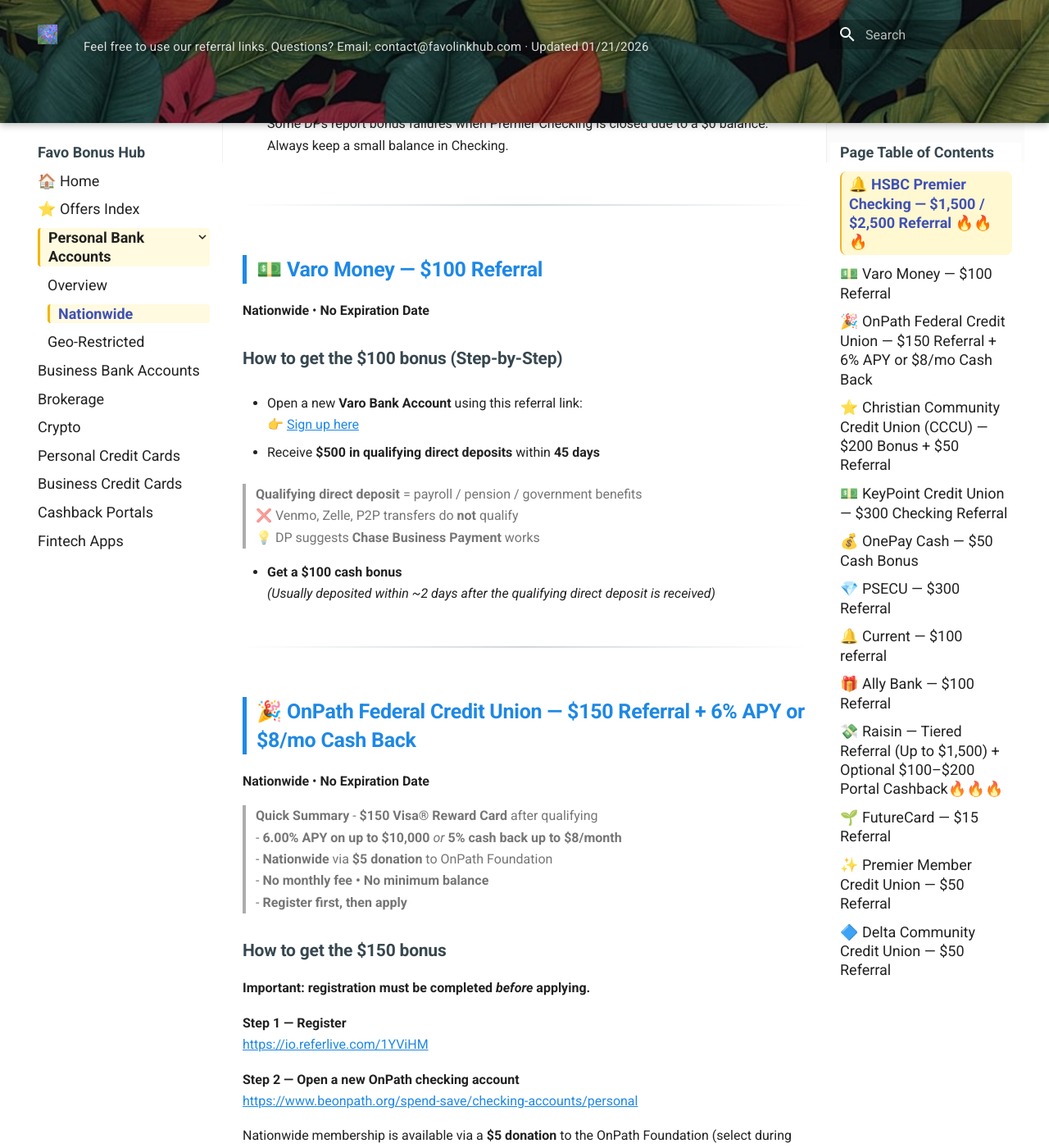
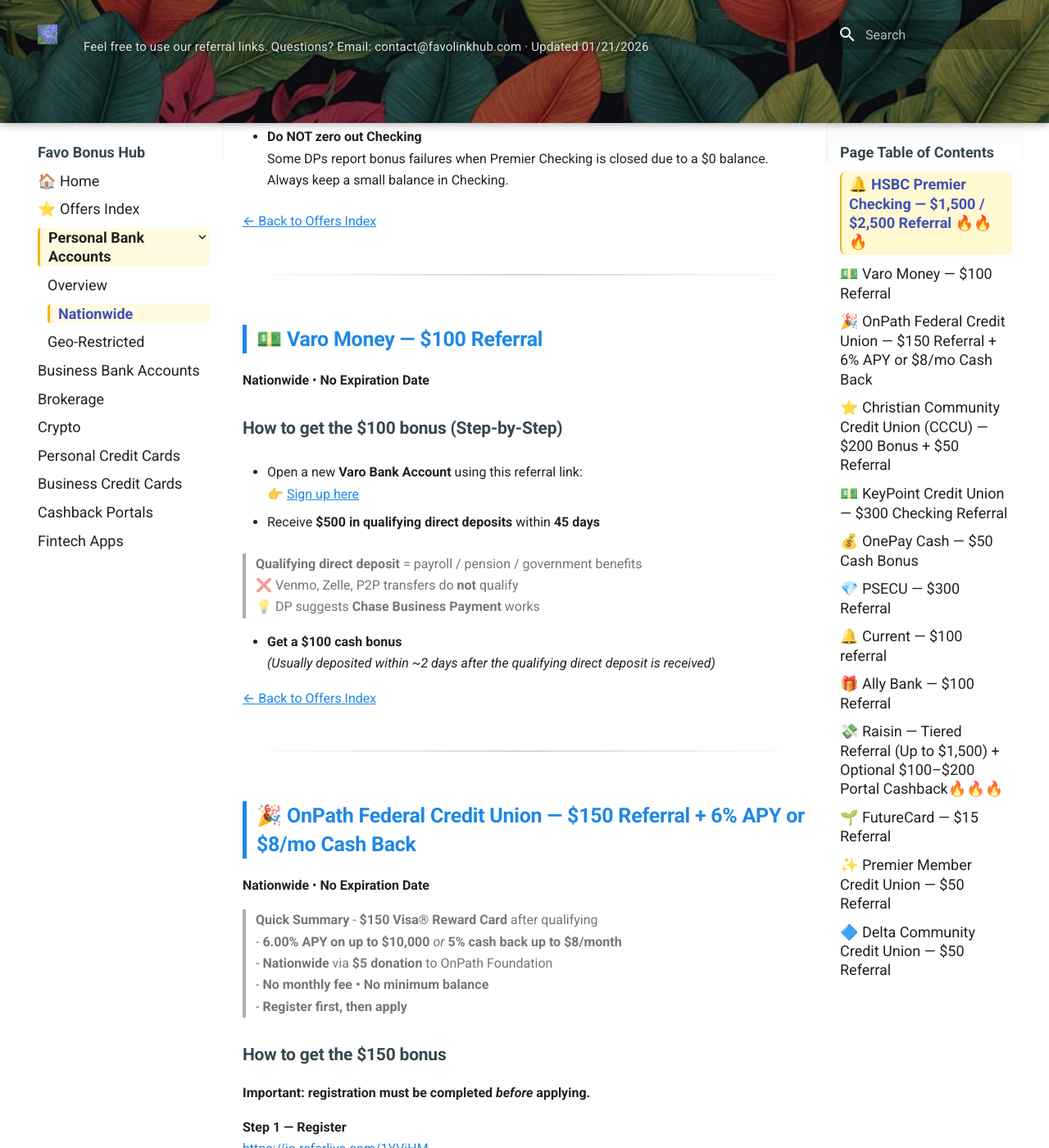
Before and after one commit to whispersofzephyr/favolinkhub-site, an MkDocs documentation site: the page built from docs/personal-bank-nationwide.md, in a window 1280 px wide and 1400 px high, scrolled down 3829 px. Shown: the whole window at 82% size. Built offline with MkDocs 1.6.1 and Material for MkDocs 9.7.7, drawn with Linux system fonts in a browser that asks for light colours; some of the changed text lies outside the part shown.

Commit message:
Update personal-bank-nationwide.md

```diff
--- a/docs/personal-bank-nationwide.md
+++ b/docs/personal-bank-nationwide.md
@@ -1,4 +1,6 @@
 # Personal Bank Accounts – Nationwide
+
+--8<-- "snippets/back-to-list.md"
 
 These offers are available to most U.S. residents with no state-level restrictions.
 For offers that are limited to specific states (e.g. Colorado), see:
@@ -137,6 +139,8 @@ Balances may be combined across:
   Some DPs report bonus failures when Premier Checking is closed due to a $0 balance.
   Always keep a small balance in Checking.
 
+--8<-- "snippets/back-to-list.md"
+
 ---
 
 ## 💵 Varo Money — $100 Referral
@@ -155,6 +159,8 @@ Balances may be combined across:
 
 - **Get a $100 cash bonus**
    *(Usually deposited within ~2 days after the qualifying direct deposit is received)*
+
+--8<-- "snippets/back-to-list.md"
 
 ---
 
@@ -226,6 +232,8 @@ Nationwide membership is available via a **$5 donation** to the OnPath Foundatio
   - Rates and terms may change
   - Credit card funding has been reported; limits vary, current is $1000 — verify with customer service
 
+--8<-- "snippets/back-to-list.md"
+
 ---
 
 ## ⭐ Christian Community Credit Union (CCCU) — $200 Bonus + $50 Referral
@@ -295,6 +303,8 @@ Nationwide membership is available via a **$5 donation** to the OnPath Foundatio
 - **eStatements:**
   Enrollment uses a **separate system** and may require a **different login** — don’t skip this step.
 
+--8<-- "snippets/back-to-list.md"
+
 ---
 
 ## 💵 KeyPoint Credit Union — $300 Checking Referral
@@ -356,6 +366,8 @@ To receive the $300 checking bonus, you must:
 - **ChexSystems:**
   KeyPoint is known to be **Chex-sensitive**, so this may not be ideal if you’ve opened many accounts recently.
 
+--8<-- "snippets/back-to-list.md"
+
 ---
 
 ## 💰 OnePay Cash — $50 Cash Bonus
@@ -380,6 +392,8 @@ Open a **OnePay Cash** account using the referral link below and **earn $50 cash
 - Must be a **new OnePay user**.
 - Account must be **open and in good standing** when points are awarded.
 - Points typically post **within 5 days** after all requirements are met.
+
+--8<-- "snippets/back-to-list.md"
 
 ---
 
@@ -436,6 +450,8 @@ You are **NOT eligible** if **any** of the following apply:
 ### 🔎 Official Terms
 [https://www.psecu.com/promo/refer](https://www.psecu.com/promo/refer)
 
+--8<-- "snippets/back-to-list.md"
+
 ---
 
 ## 🔔 Current — $100 referral
@@ -451,6 +467,8 @@ Open a **new Current account** and get **$100** when you receive a **$200+ quali
 2. Receive **$200+ qualifying direct deposits** within **45 days**
 
 3. $100 bonus is typically paid within **10 business days** after qualification
+
+--8<-- "snippets/back-to-list.md"
 
 ---
 
@@ -494,6 +512,8 @@ Referral link: [Enroll here](https://ally.com/referral?code=4T6Q5X5B4M&CP=WebApp
 - **Automated recurring transfers only** qualify for Savings
 - **QDD must be real payroll or government benefits**
 - APY is **variable** and accurate as of **01/19/2026**
+
+--8<-- "snippets/back-to-list.md"
 
 ---
 
@@ -590,6 +610,8 @@ Per official terms:
 - Only **90-day hold**
 - Clear, contract-backed terms
 
+--8<-- "snippets/back-to-list.md"
+
 ---
 
 ## 🌱 FutureCard — $15 Referral
@@ -623,6 +645,8 @@ Per official terms:
 ### 📄 Official Terms
 [https://www.futurecard.co/legal/rewards](https://www.futurecard.co/legal/rewards)
 
+--8<-- "snippets/back-to-list.md"
+
 ---
 
 ## ✨ Premier Member Credit Union — $50 Referral
@@ -632,6 +656,8 @@ Referral code: **VFVJPQRVS**
 
 Money market referral; checking promos run separately at times.
 
+--8<-- "snippets/back-to-list.md"
+
 ---
 
 ## 🔷 Delta Community Credit Union — $50 Referral
@@ -640,7 +666,7 @@ Apply: [Apply here](https://refer.deltacommunitycu.com/zhishanw-9)
 - Fund $50
 - 10 debit tx in 60 days
 
----
+--8<-- "snippets/back-to-list.md"
 
 
 ---
```
